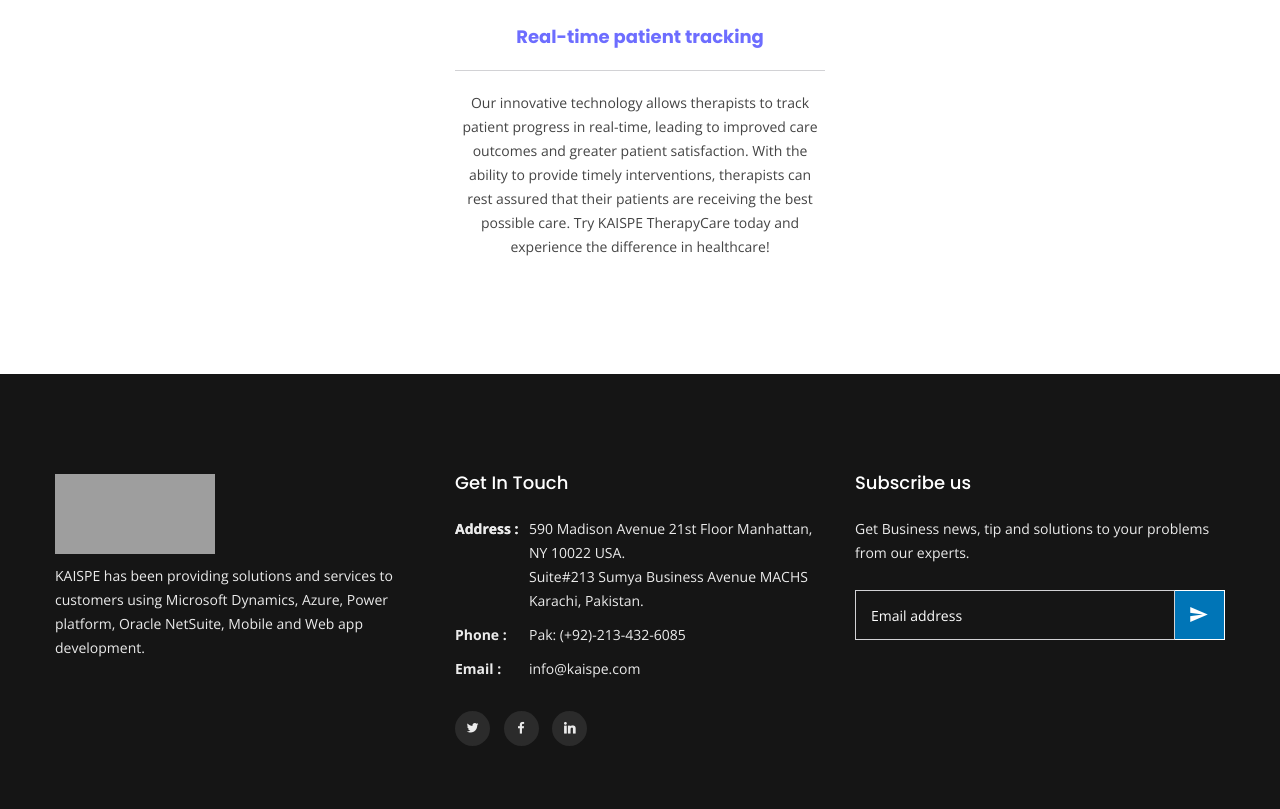
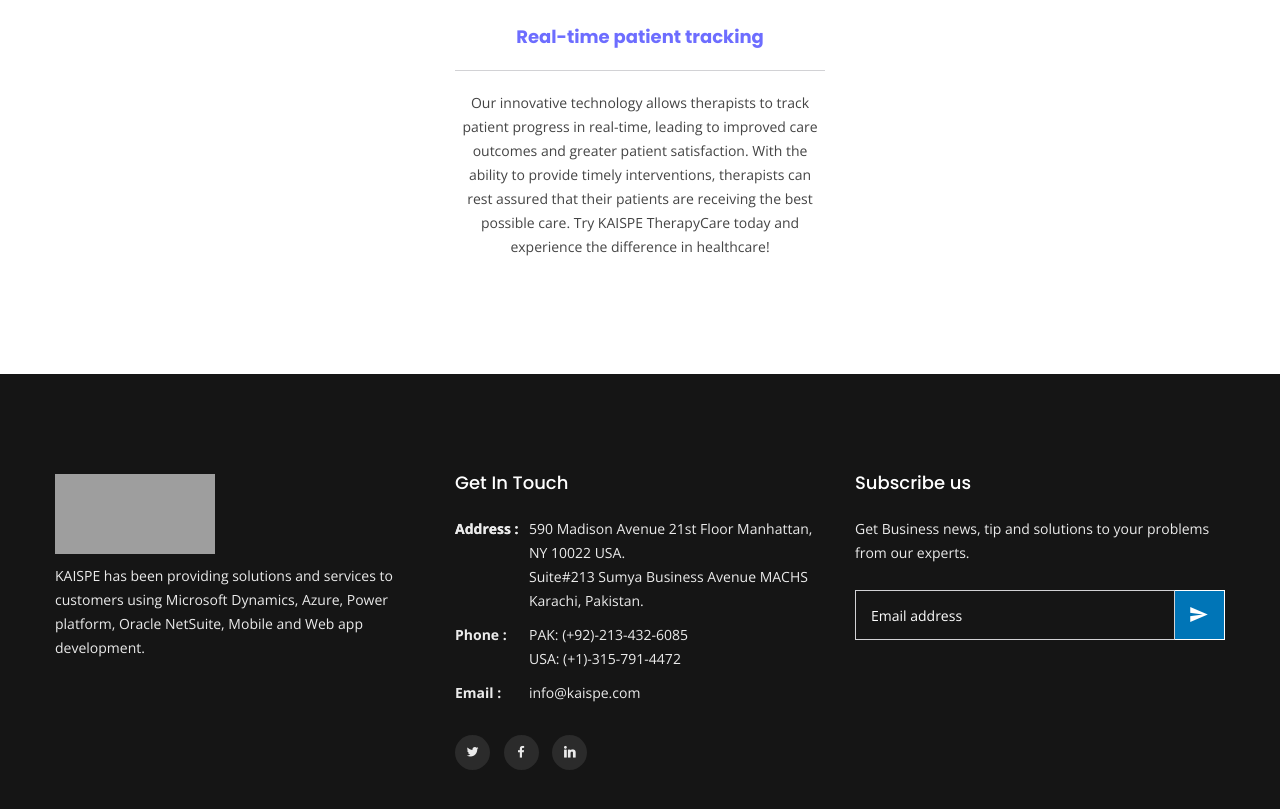
Before and after one commit to yyimam/health-care-speech-website, a plain HTML site: page features.html in a window 1280 px wide. Shown: the part 1957-2766 px from the top of the page. Drawn offline with nearby package versions, Linux system fonts and the light colour scheme; some packages are replaced by stand-ins of ours; grey boxes are pictures that could not be loaded.

Commit message:
Update features.html

```diff
--- a/features.html
+++ b/features.html
@@ -67,7 +67,7 @@
                         </li>
                         <li>
                           Call us :
-                          <a href="tel://+1-800-915-6270">Pak: (+92)-213-432-6085</a>
+                          <a href="tel://+1-315-791-4472">USA: (+1)-315-791-4472</a>, <a href="tel://+1-800-915-6270">Pak: (+92)-213-432-6085</a>
                         </li>
                       </ul>
                 </div>
@@ -484,7 +484,8 @@
                     </li>
                     <li>
                       <b>Phone :</b
-                      ><a href="tel:+18009156270">Pak: (+92)-213-432-6085</a>
+                      ><a href="tel:+18009156270">PAK: (+92)-213-432-6085</a><br />
+                      <a href="tel:+13157914472">USA: (+1)-315-791-4472</a>
                     </li>
                     <li>
                       <b>Email :</b
```
